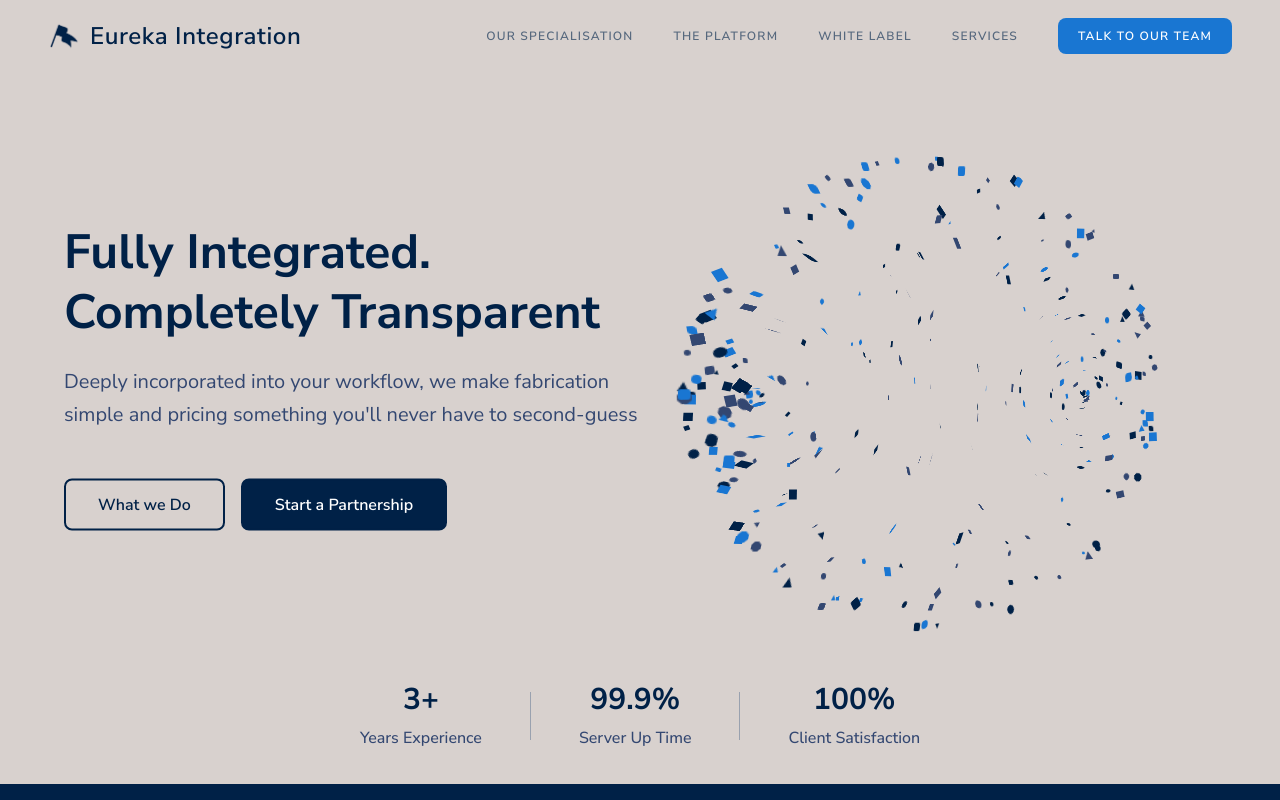
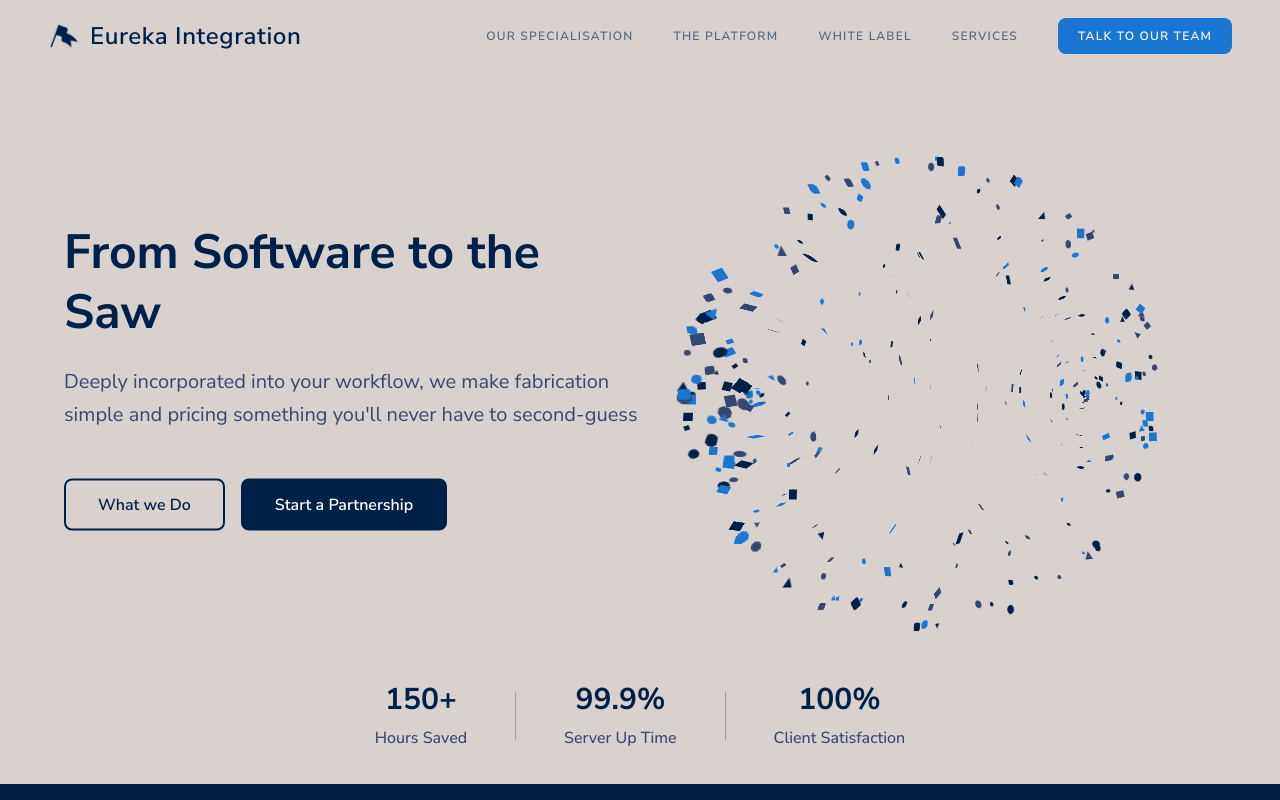
Before and after one commit to hd-marshall/eureka-integration, a Next.js app: page / in a window 1280 px wide. Shown: the top 800 px of the page. Built offline with nearby package versions, Linux system fonts and the light colour scheme.

Commit message:
hero changes

```diff
--- a/src/app/components/Hero.tsx
+++ b/src/app/components/Hero.tsx
@@ -5,14 +5,14 @@ import ParticleAnimation from "./ui/ParticleAnimation"
 
 const Hero: React.FC = (): React.JSX.Element => {
   // Text content variables - easily changeable
-  const heroTitle = "Fully Integrated. Completely Transparent";
+  const heroTitle = "From Software to the Saw";
   const heroSubtext = "Deeply incorporated into your workflow, we make fabrication simple and pricing something you'll never have to second-guess";
   const primaryButtonText = "Start a Partnership";
   const secondaryButtonText = "What we Do";
 
   // Stats data - easily changeable
   const stats = [
-    { value: "3+", label: "Years Experience", target: 3, suffix: "+", startValue: 0 },
+    { value: "3+", label: "Hours Saved", target: 150, suffix: "+", startValue: 0 },
     { value: "99.9%", label: "Server Up Time", target: 99.9, suffix: "%", startValue: 33 },
     { value: "100%", label: "Client Satisfaction", target: 100, suffix: "%", startValue: 33 }
   ];
```
